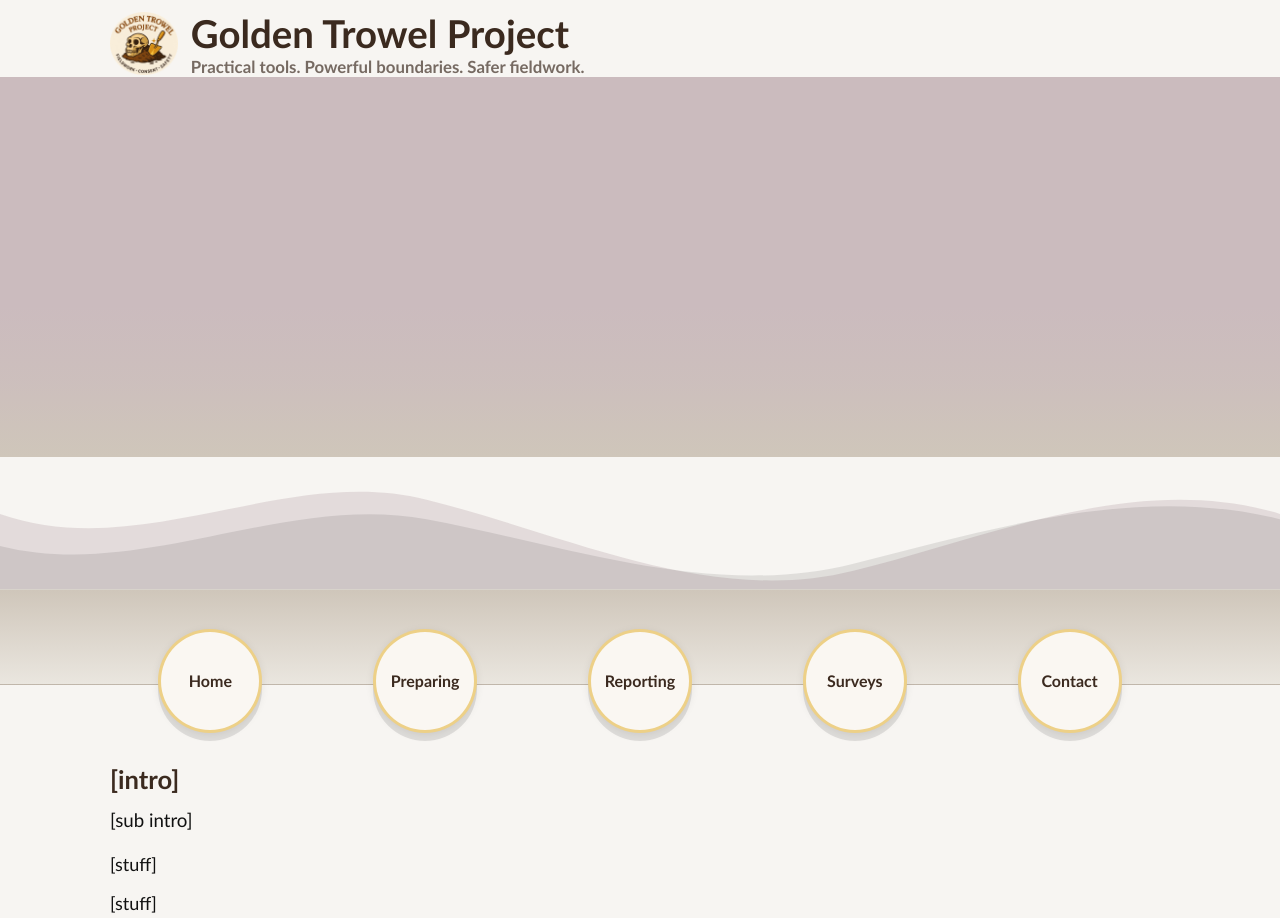
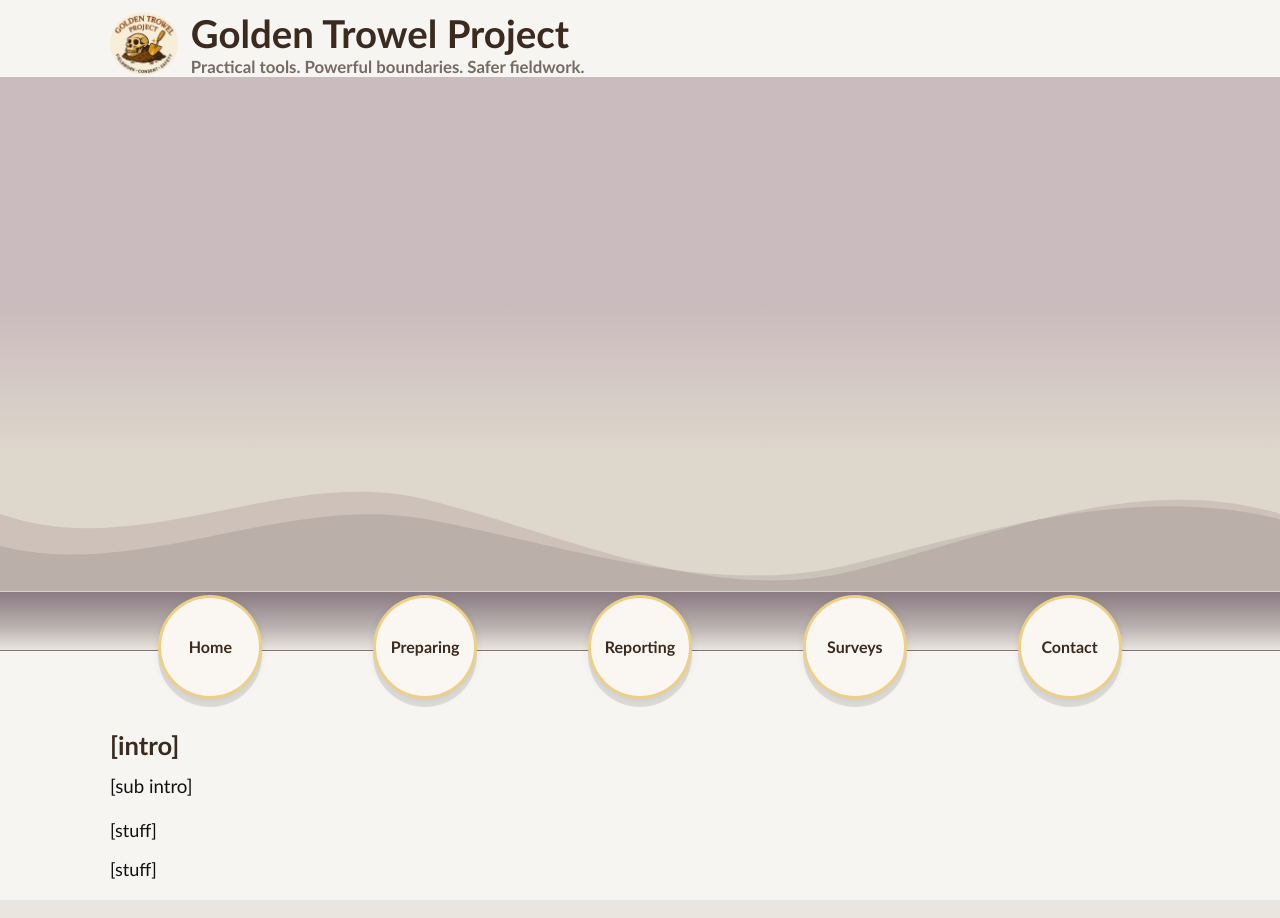
Before and after one commit to AnthroSafetyWarrior/GoldenTrowelProject, a Jekyll site: the page built from _pages/contact.html, in a window 1280 px wide. Built offline with Jekyll 4.4.1, drawn with Linux system fonts in a browser that asks for light colours.

Commit message:
updating name

```diff
--- a/_layouts/default.html
+++ b/_layouts/default.html
@@ -21,6 +21,11 @@
       --ink:#111;
       --maxw:1100px;
     }
+:root{
+  /* ...existing tokens... */
+  --banner:#DED7CC;     /* the light taupe you want above the waves */
+  --wave-dark:#8A7C82;  /* darkest wave tone to start the short gradient */
+}
 
     /* =============== Base + kraft texture =============== */
     *,*::before,*::after{ box-sizing:border-box; }
@@ -95,6 +100,35 @@
       border-top:1px solid color-mix(in srgb, var(--soil) 10%, transparent);
       border-bottom:1px solid color-mix(in srgb, var(--soil) 10%, transparent);
     }
+/* the strip behind the SVG waves */
+.hero-wave{ position:relative; background: var(--banner); }
+.hero-wave svg{ display:block; width:100%; height:auto; }
+
+/* fade the bottom of the photo into that same banner color */
+.page-hero::after{
+  content:""; position:absolute; inset:0; pointer-events:none;
+  background: linear-gradient(to bottom,
+              rgba(222,215,204,0) 60%,  /* transparent -> banner */
+              rgba(222,215,204,.45) 78%,
+              var(--banner) 100%);
+}
+/* short band behind buttons: darkest wave -> cream */
+.nav-gradient{
+  position: relative;
+  height: clamp(36px, 6vw, 60px);   /* shorter band */
+  margin-top: -8px;                 /* tuck into the trough */
+  background: linear-gradient(
+    to bottom,
+    var(--wave-dark) 0%,
+    color-mix(in srgb, var(--wave-dark) 50%, var(--kraft) 50%) 60%,
+    var(--kraft) 100%
+  );
+  border-top: 1px solid color-mix(in srgb, var(--soil) 10%, transparent);
+  border-bottom: 1px solid color-mix(in srgb, var(--soil) 10%, transparent);
+}
+
+/* keep the circles nicely overlapping the band */
+.wave-nav{ margin-top: -50px; }  /* adjust -44 to -56 to taste */
 
     /* =============== Wave nav (circle buttons) =============== */
     .wave-nav{ position:relative; margin-top:-56px; pointer-events:none; }
```
